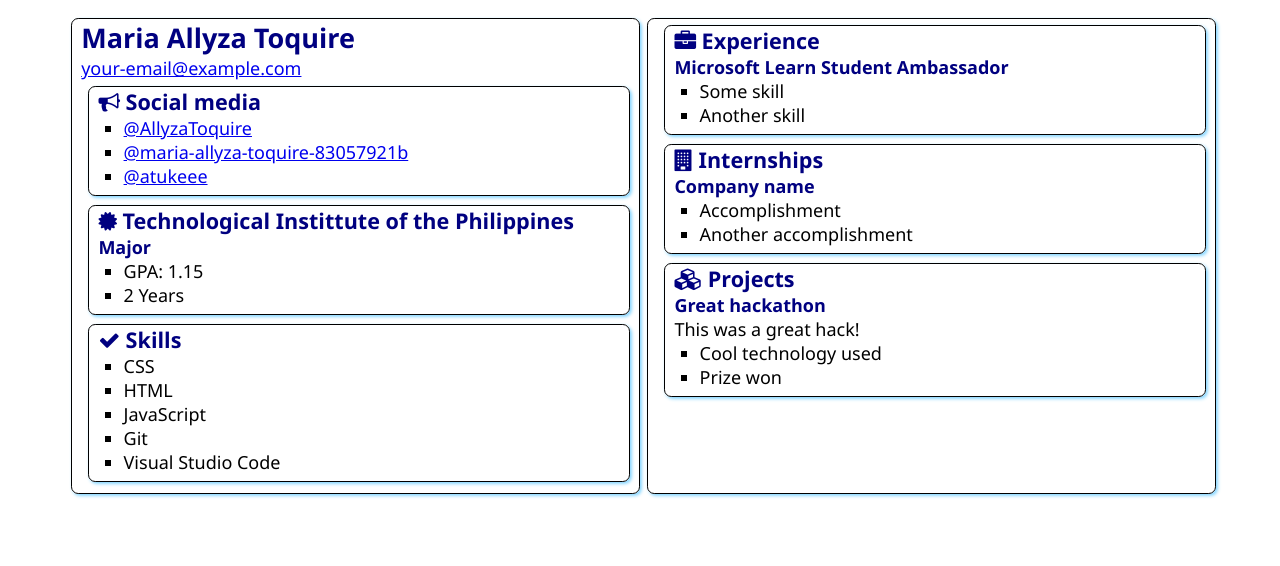
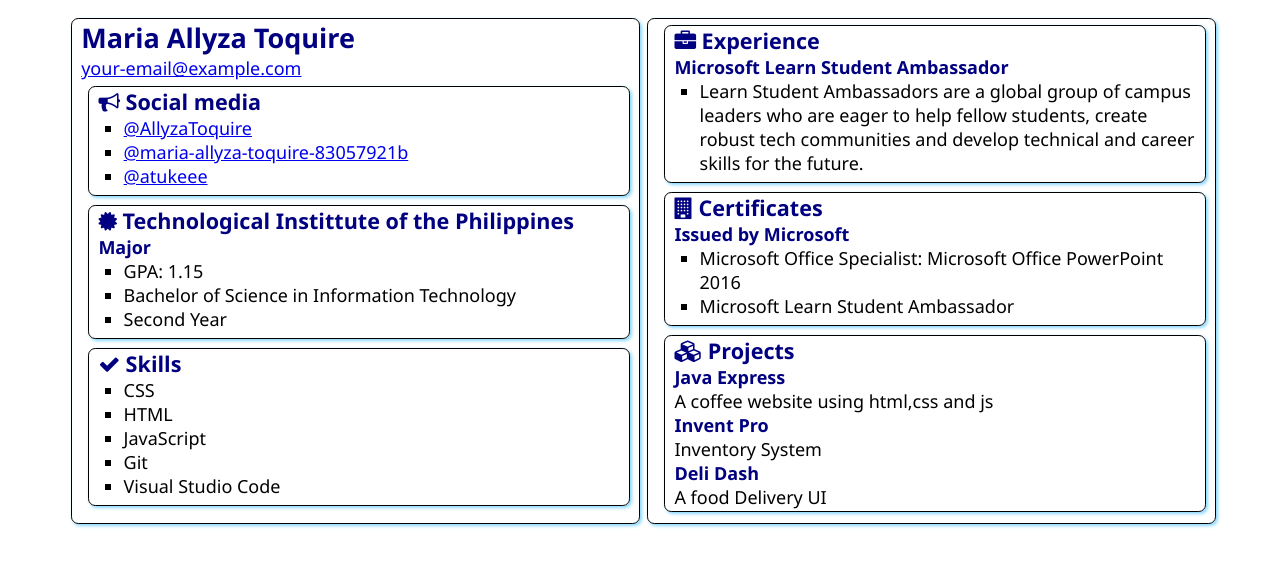
Before and after one commit to AllyzaToquire/SATechnicalOnboarding, a plain HTML site: page src/index.html in a window 1280 px wide. Drawn offline with Linux system fonts and the light colour scheme.

Commit message:
Update index.html

```diff
--- a/src/index.html
+++ b/src/index.html
@@ -36,7 +36,8 @@
                     <h3>Major</h3>
                     <ul>
                         <li>GPA: 1.15</li>
-                        <li>2 Years</li>
+                        <li>Bachelor of Science in Information Technology</li>
+                        <li>Second Year</li>
                     </ul>
                 </div>
             </section>
@@ -63,20 +64,20 @@
                 </h2>
                 <h3>Microsoft Learn Student Ambassador</h3>
                 <ul>
-                    <li>Some skill</li>
-                    <li>Another skill</li>
+                    <li>Learn Student Ambassadors are a global group of campus leaders who are eager to help fellow students, create robust tech communities and develop technical and career skills for the future.
+                    </li>
                 </ul>
             </section>
             <section class="box">
                 <h2>
                     <i class="fa fa-building" aria-hidden="true"></i>
-                    Internships
+                    Certificates
                 </h2>
 
-                <h3>Company name</h3>
+                <h3>Issued by Microsoft</h3>
                 <ul>
-                    <li>Accomplishment</li>
-                    <li>Another accomplishment</li>
+                    <li>Microsoft Office Specialist: Microsoft Office PowerPoint 2016</li>
+                    <li>Microsoft Learn Student Ambassador</li>
                 </ul>
             </section>
             <section class="box">
@@ -85,12 +86,12 @@
                     Projects
                 </h2>
 
-                <h3>Great hackathon</h3>
-                <div>This was a great hack!</div>
-                <ul>
-                    <li>Cool technology used</li>
-                    <li>Prize won</li>
-                </ul>
+                <h3>Java Express</h3>
+                <div>A coffee website using html,css and js</div>
+                <h3>Invent Pro</h3>
+                <div>Inventory System</div>
+                <h3>Deli Dash</h3>
+                <div>A food Delivery UI</div>
             </section>
         </article>
 
```
